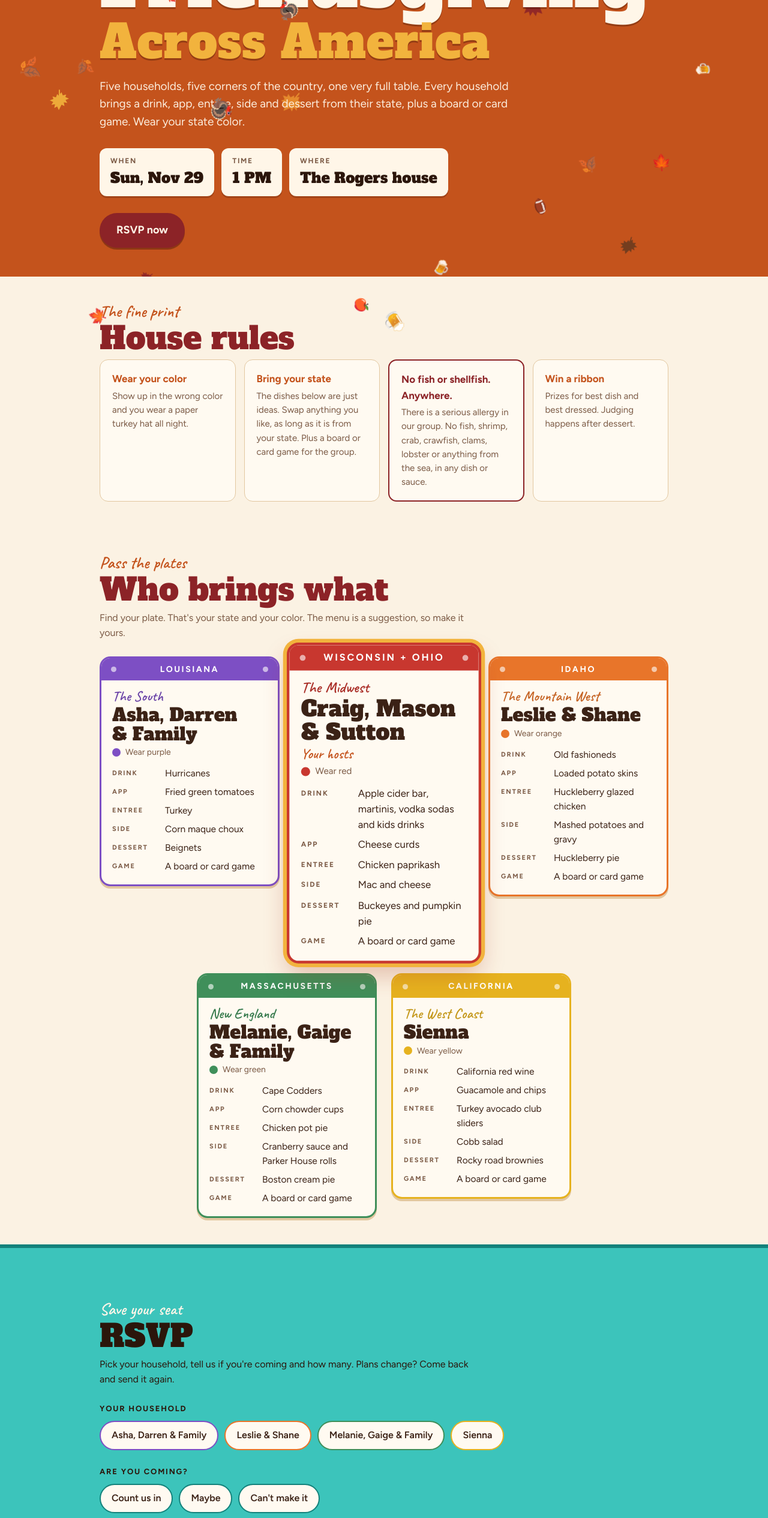
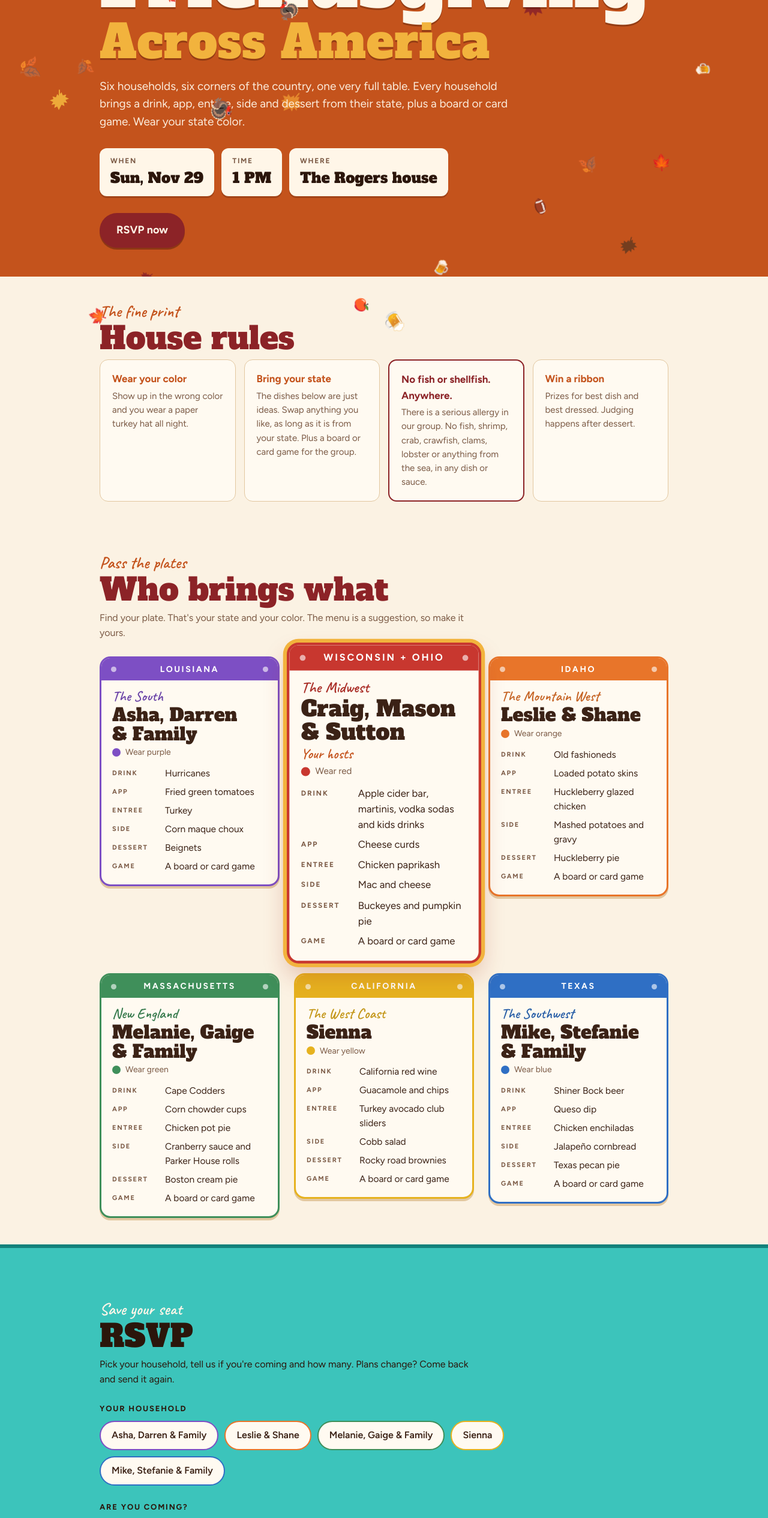
Before and after one commit to kinetic-mgmt/friendsgiving, a plain HTML site: page index.html in a window 1280 px wide. Shown: the part 200-2730 px from the top of the page at 60% size. Drawn offline with Linux system fonts and the light colour scheme; no server answers.

Commit message:
Add the Gregus family as Texas
Co-Authored-By: Claude Opus 5.5 <noreply@anthropic.com>

```diff
--- a/index.html
+++ b/index.html
@@ -205,7 +205,7 @@ footer .sign { font-family: var(--script); font-size: 30px; color: var(--pumpkin
   <header class="hero wrap">
     <div class="eyebrow">Gather round, y'all</div>
     <h1>Friendsgiving<span class="sub-h">Across America</span></h1>
-    <p class="lede">Five households, five corners of the country, one very full table. Every household brings a drink, app, entree, side and dessert from their state, plus a board or card game. Wear your state color.</p>
+    <p class="lede">Six households, six corners of the country, one very full table. Every household brings a drink, app, entree, side and dessert from their state, plus a board or card game. Wear your state color.</p>
     <div class="facts">
       <div class="fact"><small>When</small><strong>Sun, Nov 29</strong></div>
       <div class="fact"><small>Time</small><strong>1 PM</strong></div>
@@ -291,6 +291,7 @@ const H = [
   { id: "leslie-shane", who: "Leslie & Shane", state: "Idaho", region: "The Mountain West", color: "orange", drink: "Old fashioneds", app: "Loaded potato skins", entree: "Huckleberry glazed chicken", side: "Mashed potatoes and gravy", dessert: "Huckleberry pie" },
   { id: "melanie-gaige", who: "Melanie, Gaige & Family", state: "Massachusetts", region: "New England", color: "green", drink: "Cape Codders", app: "Corn chowder cups", entree: "Chicken pot pie", side: "Cranberry sauce and Parker House rolls", dessert: "Boston cream pie" },
   { id: "sienna", who: "Sienna", state: "California", region: "The West Coast", color: "yellow", drink: "California red wine", app: "Guacamole and chips", entree: "Turkey avocado club sliders", side: "Cobb salad", dessert: "Rocky road brownies" },
+  { id: "gregus", who: "Mike, Stefanie & Family", state: "Texas", region: "The Southwest", color: "blue", drink: "Shiner Bock beer", app: "Queso dip", entree: "Chicken enchiladas", side: "Jalapeño cornbread", dessert: "Texas pecan pie" },
 ];
 const esc = s => String(s).replace(/[&<>"]/g, c => ({ "&": "&amp;", "<": "&lt;", ">": "&gt;", '"': "&quot;" }[c]));
 const rows = h => [["Drink", h.drink], ["App", h.app], ["Entree", h.entree], ["Side", h.side], ["Dessert", h.dessert], ["Game", "A board or card game"]]
@@ -311,7 +312,7 @@ document.getElementById("houses").innerHTML = guests.map(h =>
 
 const st = { house: null, who: null, ans: null, a: 2, k: 0 };
 // Most people each household can bring, adults and kids together.
-const MAX = {"asha": 5, "leslie-shane": 4, "melanie-gaige": 6, "sienna": 3, "brittany": 6};
+const MAX = {"asha": 5, "leslie-shane": 4, "melanie-gaige": 6, "sienna": 3, "gregus": 6};
 const maxFor = () => MAX[st.house] ?? 6;
 const QUIPS = {
   yes: [
@@ -332,7 +333,7 @@ const QUIPS = {
 };
 const $ = id => document.getElementById(id);
 // Who can answer for each household. The RSVP sends an index into this list, never typed text.
-const PEOPLE = { "asha": ["Asha", "Darren"], "leslie-shane": ["Leslie", "Shane"], "melanie-gaige": ["Melanie", "Gaige"], "sienna": ["Sienna"], "brittany": ["Brittany", "Someone in Brittany's family"] };
+const PEOPLE = { "asha": ["Asha", "Darren"], "leslie-shane": ["Leslie", "Shane"], "melanie-gaige": ["Melanie", "Gaige"], "sienna": ["Sienna"], "gregus": ["Mike", "Stefanie"] };
 const ANSWER = { yes: "Count us in", maybe: "Maybe", no: "Can't make it" };
 let CLAIMS = {};
 async function loadClaims() {
```
